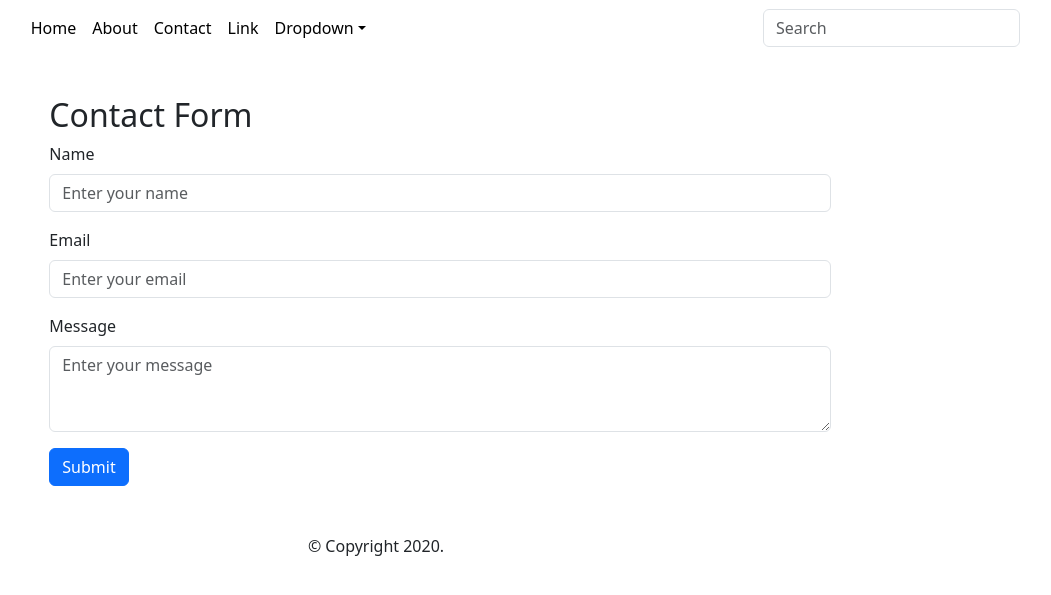
After one commit to Paramvir12121/Flask-Blog, a Python web app: template flask/templates/contact.html in a window 1280 px wide. The commit adds this page. Shown: the top 595 px of the page, without its empty margins (200-1251 px from the left). Run offline with Jinja, Linux system fonts and the light colour scheme; the template is opened without the code that fills it: most values are stand-ins (such as "Sample title", 1, 10 or a date in 2020).

Commit message:
form working

```diff
--- a/flask/static/styles.css
+++ b/flask/static/styles.css
@@ -49,3 +49,12 @@ h1 {
         font-size: calc(1.525rem + 3.3vw);
     }
 }
+
+.navbar-dark .navbar-nav .nav-link {
+    color: black !important; /* Change text color to black */
+}
+
+/* For the active state of the link */
+.navbar-dark .navbar-nav .nav-link.active {
+    color: black !important; /* Ensure active state also has black text */
+}
--- /dev/null
+++ b/flask/templates/contact.html
@@ -0,0 +1,28 @@
+{% extends "layout.html" %}
+{% block title %}Home{% endblock %}
+{% block content %}
+<div class="p-5 row">
+<div class="container mt-5 col-8">
+    <h2>Contact Form</h2>
+    <form action="/contact" method="post">
+        <div class="mb-3">
+            <label for="name" class="form-label">Name</label>
+            <input type="text" class="form-control" id="name" placeholder="Enter your name">
+        </div>
+        <div class="mb-3">
+            <label for="email" class="form-label">Email</label>
+            <input type="email" class="form-control" id="email" placeholder="Enter your email">
+        </div>
+        <div class="mb-3">
+            <label for="message" class="form-label">Message</label>
+            <textarea class="form-control" id="message" name="message" rows="3" placeholder="Enter your message"></textarea>
+        </div>
+        <button type="submit" class="btn btn-primary">Submit</button>
+    </form>
+</div>
+
+</div>
+
+
+
+{% endblock %}
--- a/flask/templates/navbar.html
+++ b/flask/templates/navbar.html
@@ -20,7 +20,7 @@
           <a class="nav-link active" aria-current="page" href="{{ url_for('about')}}">About</a>
         </li>
         <li class="nav-item">
-          <a class="nav-link active" aria-current="page" href="{{ url_for('about')}}">Contributors</a>
+          <a class="nav-link active" aria-current="page" href="{{ url_for('contact')}}">Contact</a>
         </li>
         <li class="nav-item">
           <a class="nav-link" href="#">Link</a>
```
Also changed, not shown: flask/server.py (+10 -0 lines), flask/templates/home.html (+8 -0 lines).
